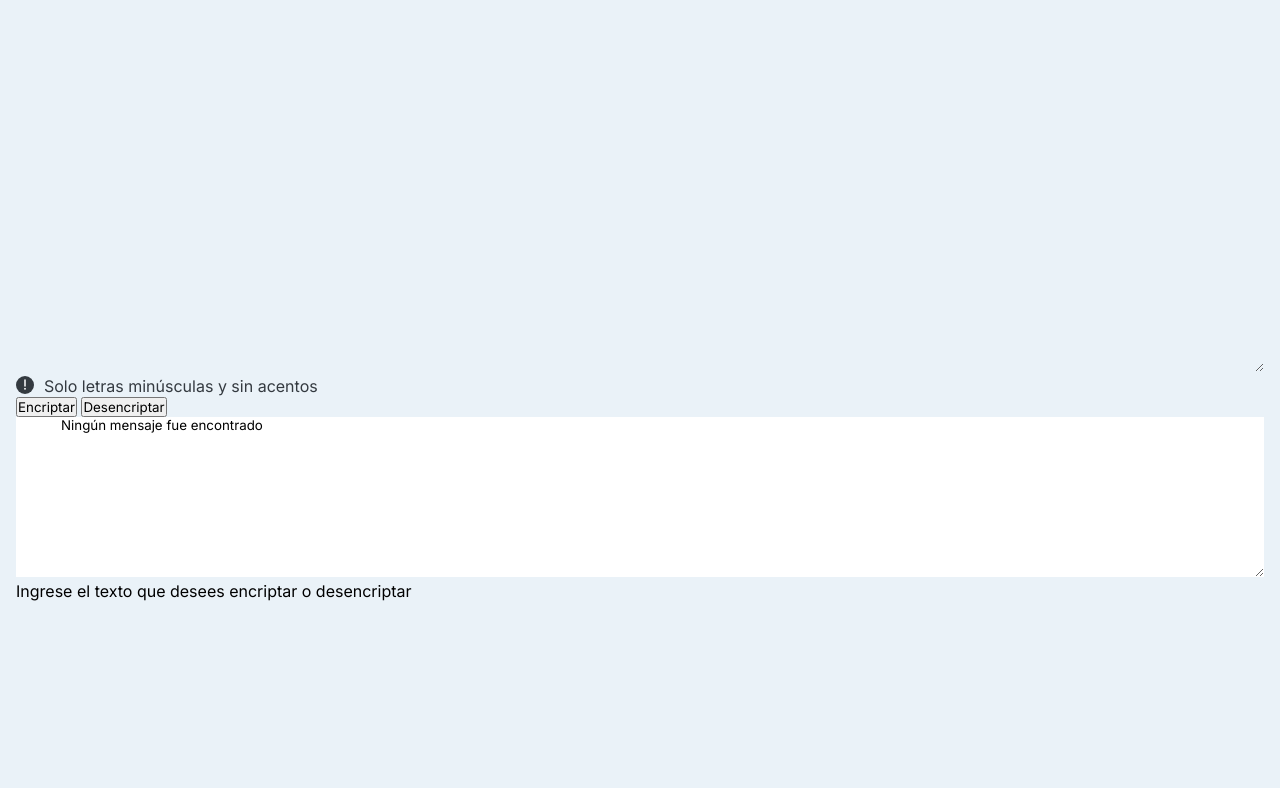
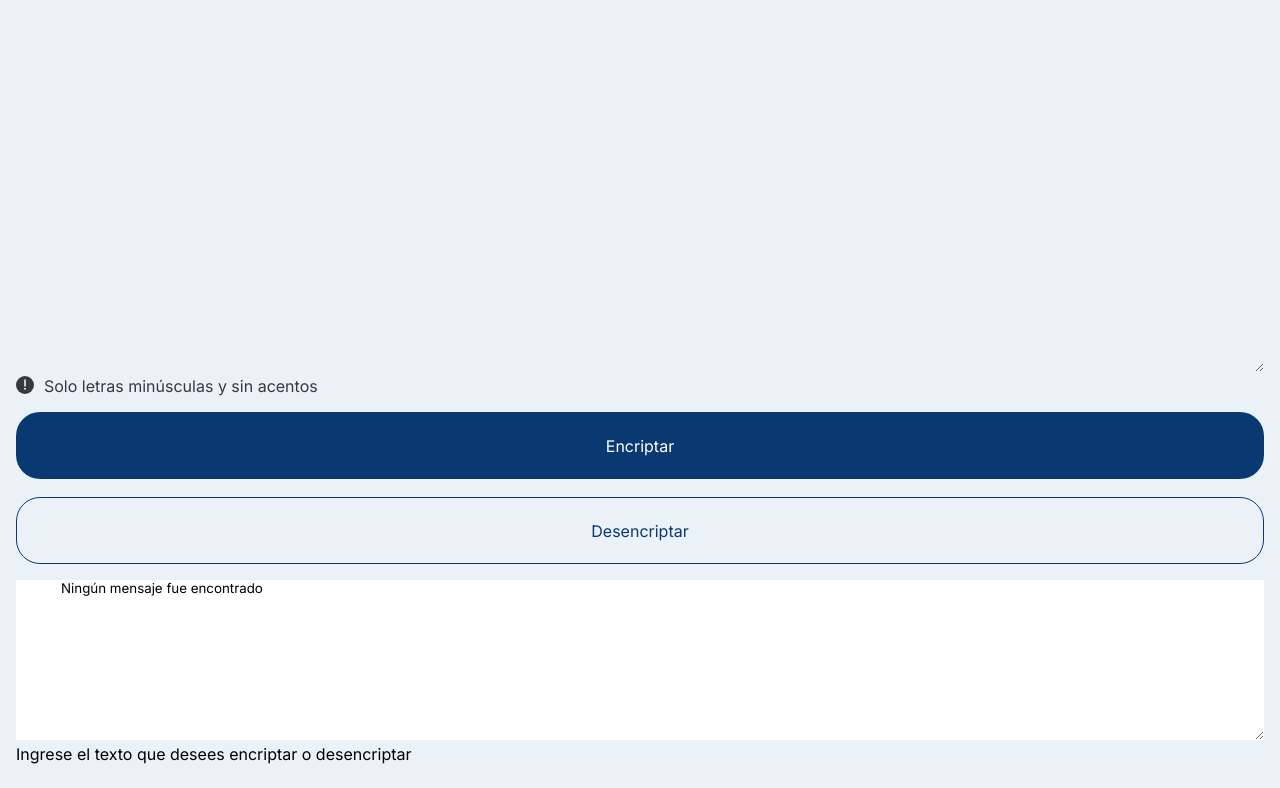
Before and after one commit to CarolinaVrl/Encriptador, a plain HTML site: page index.html in a window 1280 px wide. Shown: the part 94-882 px from the top of the page. Before the commit the page ends 800 px from the top, so only its background shows below. Drawn offline with Linux system fonts and the light colour scheme.

Commit message:
styles: styles button

```diff
--- a/assets/css/styles.css
+++ b/assets/css/styles.css
@@ -56,3 +56,31 @@ textarea{
 i{
     font-size: 12px;
 }
+.btn-container{
+    display: flex;
+    flex-direction: column;
+    padding: 16px 0;
+    gap: 18px;
+
+
+}
+.btn-container button{
+    height: 67px;
+    border-radius: 24px;
+    font-size: 16px;
+}
+.btn-container button:hover{
+    cursor: pointer;
+}
+.encriptar{
+    color: var(--white);
+    background: var(--darkBlue);
+    border: none;
+
+}
+.desencriptar{
+    color: var(--darkBlue);
+    background: none;
+    border: 1px solid var(--darkBlue);
+
+}
```
